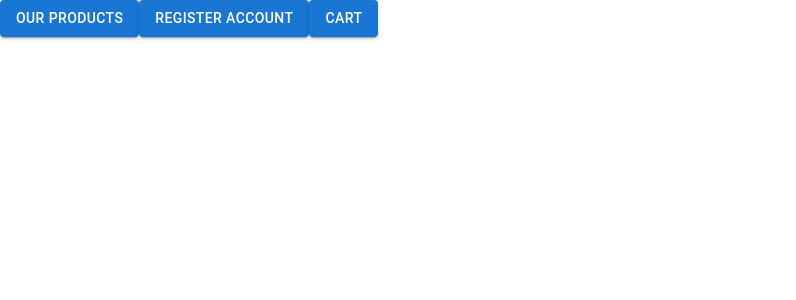
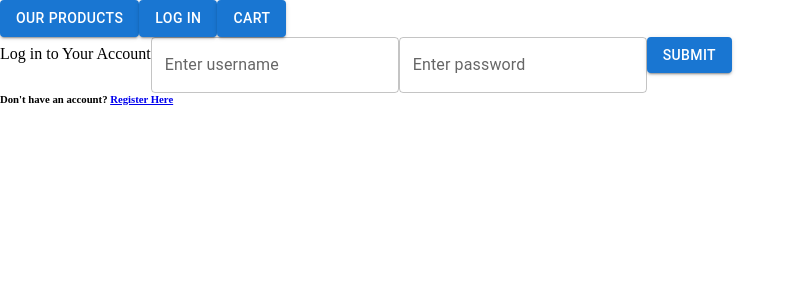
Before and after one commit to chrisxssorc/alcodeholics_store, a React (Create React App) app: page /loginUserAccount in a window 1280 px wide. Shown: the top 300 px of the page, without its empty margins (0-796 px from the left). Built offline with nearby package versions, Linux system fonts and the light colour scheme.

Commit message:
added login form and thank you page component

```diff
--- a/src/components/App.js
+++ b/src/components/App.js
@@ -36,19 +36,11 @@ const App = () => {
                     </Route>
                     <Route exact path="/registerUserAccount">
                         <RegisterForm
-                            username = {username}
-                            setUsername = {setUsername}
-                            password = {password}
-                            setPassword = {setPassword}
                             setUser = {setUser}
                         />
                     </Route>
                     <Route exact path="/loginUserAccount">
                         <LoginForm
-                            username = {username}
-                            setUsername = {setUsername}
-                            password = {password}
-                            setPassword = {setPassword}
                             setUser = {setUser}
                         />
                     </Route>
--- a/src/components/LoginForm.js
+++ b/src/components/LoginForm.js
@@ -1,8 +1,47 @@
-import React from 'react';
+import React, { useState } from 'react';
+import { useHistory, Link } from 'react-router-dom';
+import { loginUser } from '../api';
+import { TextField, Button } from '@mui/material';
 
-const LoginForm = () => {
+const LoginForm = ({setUser}) => {
+    const [username, setUsername] = useState('');
+    const [password, setPassword] = useState('');
+    const history = useHistory();
+
     return (
-        <div></div>
+        <div className="login">
+            <form className="loginForm"
+                onSubmit={async (event) => {
+                    event.preventDefault();
+                    try {
+                        const data = await loginUser(username, password);
+                        if (data) {
+                            setUser(data);
+                            history.push("/");
+                        } else {
+                            alert("Invalid username or password. Please try again.");
+                        }
+                    } catch (error) {console.log(error)}
+                }}>
+
+                <label>Log in to Your Account</label>
+                <TextField
+                    id="newUsername"
+                    label="Enter username"
+                    variant="outlined"
+                    onChange={(event) => setUsername(event.target.value)}
+                />
+                <TextField
+                    id="newPassword"
+                    label="Enter password"
+                    variant="outlined"
+                    type="password"
+                    onChange={(event) => setPassword(event.target.value)}
+                />
+                <Button variant="contained" type="submit">Submit</Button>
+                <h6>Don't have an account? <Link to="/registerUserAccount">Register Here</Link></h6>
+            </form>
+        </div>
     )
 }
 
--- a/src/components/Navbar.js
+++ b/src/components/Navbar.js
@@ -22,8 +22,8 @@ const Navbar = ({user, setUser}) => {
                 setUser(null);
                 history.push("/registerUserAccount");
             }}>Log Out</Button>
-            : <Link to="/registerUserAccount">
-                <Button variant="contained">Register Account</Button>
+            : <Link to="/loginUserAccount">
+                <Button variant="contained">Log In</Button>
             </Link>
             }
 
--- a/src/components/RegisterForm.js
+++ b/src/components/RegisterForm.js
@@ -39,7 +39,7 @@ const RegisterForm = ({setUser}) => {
                     onChange={(event) => setPassword(event.target.value)}
                 />
                 <Button variant="contained" type="submit">Submit</Button>
-                <h6>Already have an account? <Link to="/loginUser">Log In Here</Link></h6>
+                <h6>Already have an account? <Link to="/loginUserAccount">Log In Here</Link></h6>
             </form>
         </div>
     )
--- a/src/components/ThankYouPage.js
+++ b/src/components/ThankYouPage.js
@@ -2,7 +2,10 @@ import React from 'react';
 
 const ThankYouPage = () => {
     return (
-        <div></div>
+        <div className="thankYouPage">
+            <h1>Thank you for your purchase!</h1>
+            <h3>Feel free to continue browsing our selection.</h3>
+        </div>
     )
 }
 
```
